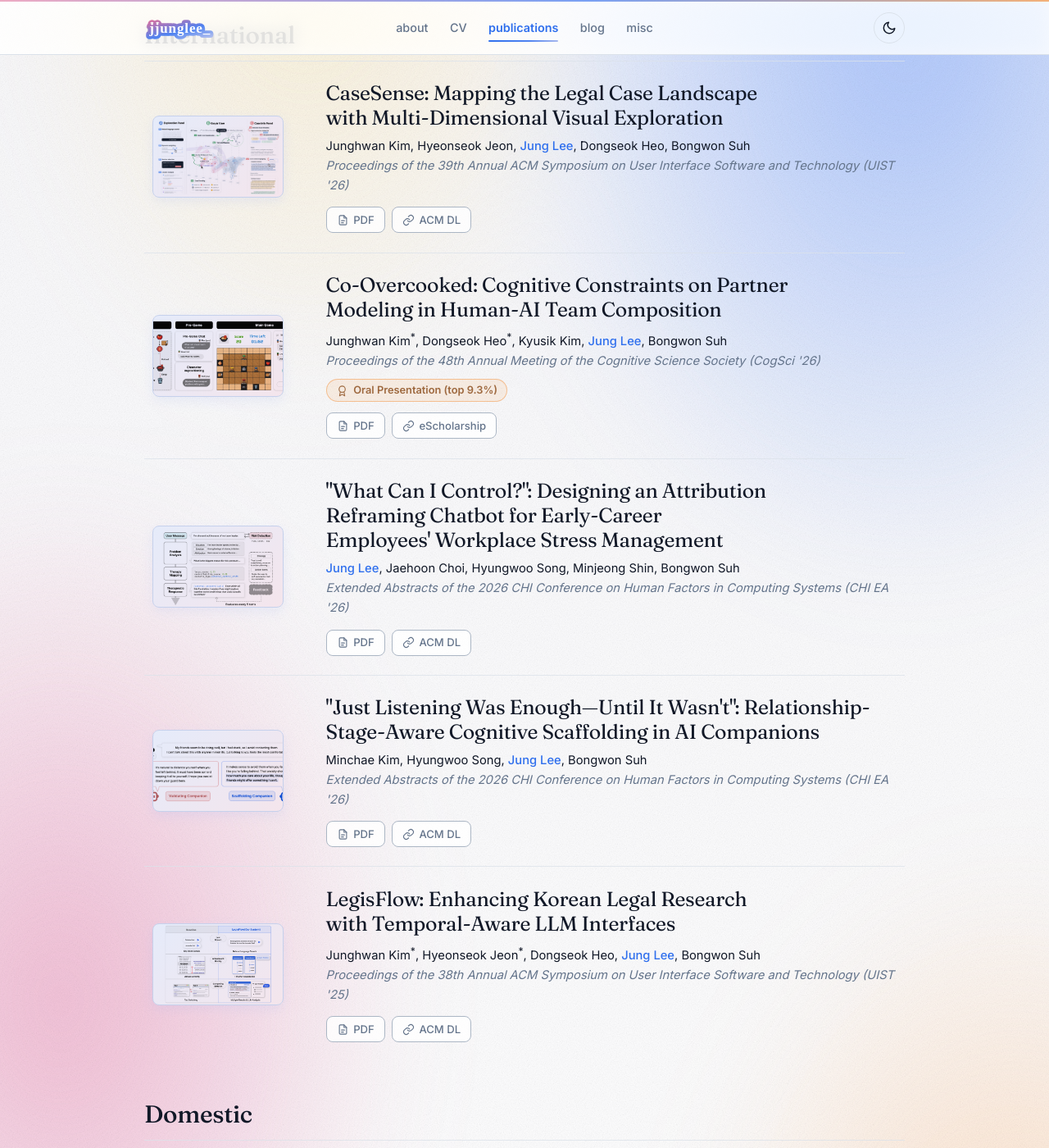
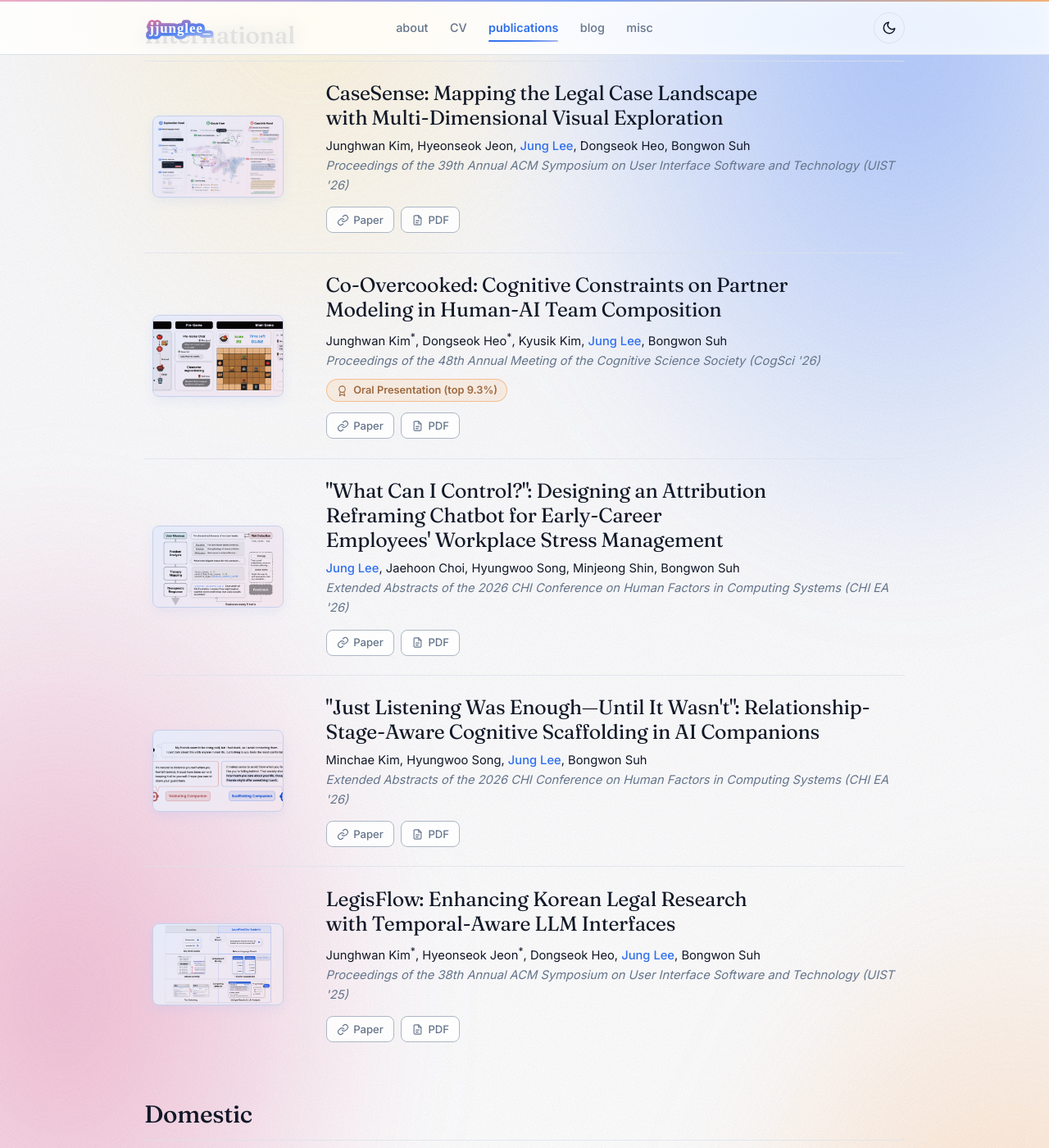
Before and after one commit to leejungp2/leejungp2.github.io, a Jekyll site: the page built from _pages/publications.html, in a window 1280 px wide and 1400 px high, scrolled down 252 px. Shown: the whole window at 82% size. Built offline with Jekyll 4.4.1, drawn with Linux system fonts in a browser that asks for light colours; some of the changed text lies outside the part shown.

Commit message:
Label publication links as Paper and list Paper before PDF

```diff
--- a/_data/publications.yml
+++ b/_data/publications.yml
@@ -5,7 +5,7 @@
 # award:    optional; shown as a badge in the list and on the detail page.
 # image:    teaser figure (.webp); a same-named .png is used for the enlarged view.
 # abstract: original abstract text; leave empty to hide the section.
-# links:    buttons, in order. A label of `PDF` gets the document icon.
+# links:    buttons, in order (Paper, then PDF). A label of `PDF` gets the document icon.
 # bibtex:   TODO(Jung) verify each entry.
 
 - slug: casesense
@@ -18,10 +18,10 @@
   image: /assets/img/publications/casesense.webp
   image_alt: CaseSense interface mapping legal cases along multiple visual axes
   links:
+    - label: Paper
+      url: https://dl.acm.org/doi/10.1145/3830398.3830479
     - label: PDF
       url: https://dl.acm.org/doi/pdf/10.1145/3830398.3830479
-    - label: ACM DL
-      url: https://dl.acm.org/doi/10.1145/3830398.3830479
   abstract: >-
     Legal case research requires combining facts, legal principles, and timelines into persuasive arguments.
     Yet existing retrieval tools return one-dimensional ranked lists, collapsing this structure into a single relevance score.
@@ -59,10 +59,10 @@
   image: /assets/img/publications/coovercooked.webp
   image_alt: Co-Overcooked human-AI team cooking task
   links:
+    - label: Paper
+      url: https://escholarship.org/uc/item/39n1g8g6
     - label: PDF
       url: https://escholarship.org/content/qt39n1g8g6/qt39n1g8g6.pdf
-    - label: eScholarship
-      url: https://escholarship.org/uc/item/39n1g8g6
   # TODO(Jung): paste the original abstract.
   abstract: ""
   bibtex: |-
@@ -85,10 +85,10 @@
   image: /assets/img/publications/what_can_i_control.webp
   image_alt: Attribution reframing chatbot conversation flow
   links:
+    - label: Paper
+      url: https://dl.acm.org/doi/10.1145/3772363.3798873
     - label: PDF
       url: https://dl.acm.org/doi/pdf/10.1145/3772363.3798873
-    - label: ACM DL
-      url: https://dl.acm.org/doi/10.1145/3772363.3798873
   abstract: >-
     Early-career employees are particularly vulnerable to workplace stress due to psychosocial stressors such as high work demands and low job control.
     Despite the importance of addressing these stressors, existing digital interventions for early-career employees focus on information-oriented support like onboarding.
@@ -125,10 +125,10 @@
   image: /assets/img/publications/just_listening.webp
   image_alt: Validating and scaffolding AI companion conditions across relationship stages
   links:
+    - label: Paper
+      url: https://dl.acm.org/doi/10.1145/3772363.3798512
     - label: PDF
       url: https://dl.acm.org/doi/pdf/10.1145/3772363.3798512
-    - label: ACM DL
-      url: https://dl.acm.org/doi/10.1145/3772363.3798512
   abstract: >-
     AI companions provide immediate emotional support, yet longitudinal studies reveal patterns of reduced real-world connection
     and reinforced cognitive distortions among prolonged users.
@@ -166,10 +166,10 @@
   image: /assets/img/publications/legisflow.webp
   image_alt: LegisFlow interface with statute amendment timeline
   links:
+    - label: Paper
+      url: https://dl.acm.org/doi/10.1145/3746059.3747752
     - label: PDF
       url: https://dl.acm.org/doi/pdf/10.1145/3746059.3747752
-    - label: ACM DL
-      url: https://dl.acm.org/doi/10.1145/3746059.3747752
   abstract: >-
     In South Korea's statutory law system, legal research faces challenges like tracking frequent amendments and understanding complex statute relationships.
     LegisFlow, an innovative AI-powered system, tackles these issues with features such as interactive amendment timelines and advanced inter-statute relationship analysis.
@@ -204,7 +204,7 @@
   image: /assets/img/publications/hcik_attribution.webp
   image_alt: Multi-agent attribution retraining chatbot design
   links:
-    - label: DBpia
+    - label: Paper
       url: https://www.dbpia.co.kr/journal/articleDetail?nodeId=NODE12745858
   # TODO(Jung): paste the original abstract.
   abstract: ""
@@ -229,7 +229,7 @@
   image: /assets/img/publications/political_injection.webp
   image_alt: Laddering interview framework for probing LLM political orientation
   links:
-    - label: Scholar
+    - label: Paper
       url: https://scholar.google.com/scholar?oi=bibs&cluster=6252816665032242407&btnI=1&hl=ko
   # TODO(Jung): paste the original abstract.
   abstract: ""
```
